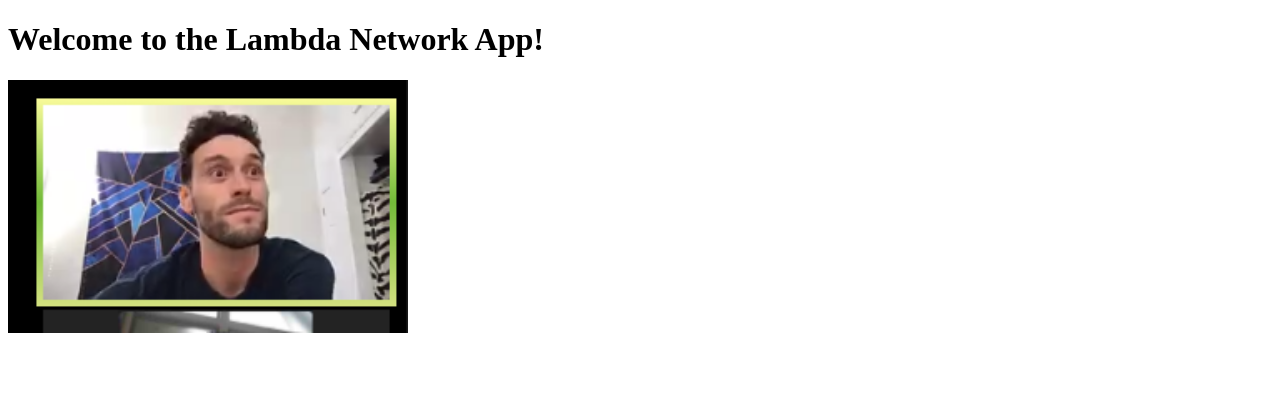
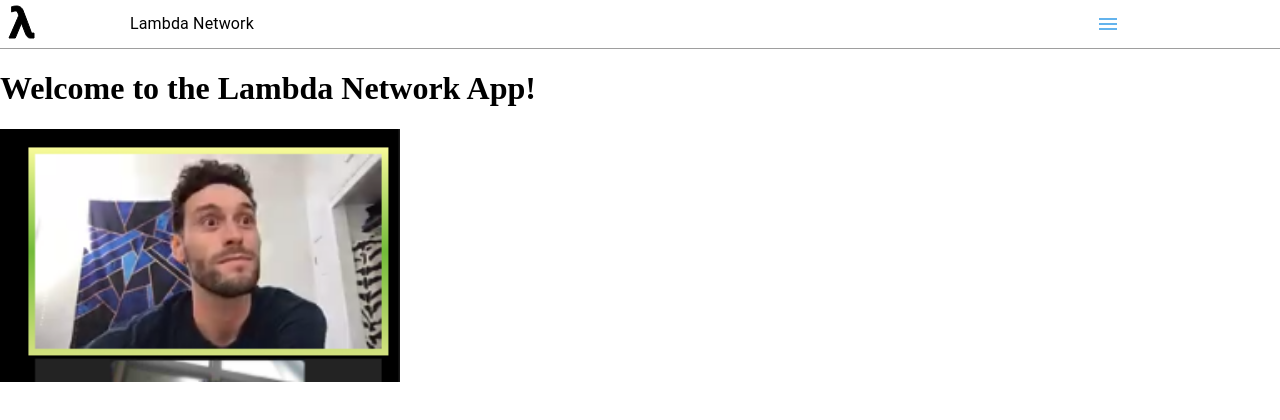
Before and after one commit to Khush1694/lambda-network-app, a React (Create React App) app: page / in a window 1280 px wide. Shown: the top 420 px of the page. Built offline with nearby package versions, Linux system fonts and the light colour scheme.

Commit message:
header up

```diff
--- a/src/App.js
+++ b/src/App.js
@@ -6,21 +6,24 @@ import PostsPage from './components/PostsPage';
 import SubmitPostPage from './components/SubmitPostPage';
 import PostPage from './components/PostPage';
 import { ThemeProvider } from '@material-ui/core/styles';
+import { makeStyles } from '@material-ui/core/styles';
 
 // local imports
 import theme from './components/ui/Theme';
+import Header from './components/ui/Header';
 function App() {
   return (
     <ThemeProvider theme={theme}>
-      <div className="App">
+      <div className='App'>
+        <Header />
         <Switch>
-          <Route exact path="/" component={Home}></Route>
+          <Route exact path='/' component={Home}></Route>
           {/* Will eventually need this to be /profile/:id */}
           {/* <Route path="/profile" component={Profile}></Route> */}
-          <Route exacxt path="/profile/edit" component={EditProfile}></Route>
-          <Route path="/post/:id" component={PostPage}></Route>
-          <Route path="/posts" component={PostsPage}></Route>
-          <Route path="/submit" component={SubmitPostPage}></Route>
+          <Route exact path='/profile/edit' component={EditProfile}></Route>
+          <Route path='/post/:id' component={PostPage}></Route>
+          <Route path='/posts' component={PostsPage}></Route>
+          <Route path='/submit' component={SubmitPostPage}></Route>
         </Switch>
       </div>
     </ThemeProvider>
--- /dev/null
+++ b/src/components/ui/Header.js
@@ -0,0 +1,44 @@
+import React from 'react';
+import Grid from '@material-ui/core/Grid';
+import Typography from '@material-ui/core/Typography';
+import IconButton from '@material-ui/core/IconButton';
+import MenuIcon from '@material-ui/icons/Menu';
+import { makeStyles } from '@material-ui/core/styles';
+import { spacing } from '@material-ui/system';
+
+// local imports
+import logo from '../../assets/images/Lambda.svg';
+import { Icon } from '@material-ui/core';
+
+const useStyles = makeStyles(theme => ({
+  headerContainer: {
+    borderBottom: `1px solid ${theme.palette.common.textGray} `,
+    paddingLeft: theme.spacing(1),
+  },
+  title: {
+    marginLeft: '1em',
+  },
+}));
+
+export default function Header() {
+  const classes = useStyles();
+  return (
+    <Grid
+      container
+      direction='row'
+      alignItems='center'
+      className={classes.headerContainer}>
+      <Grid item className={[classes.logo, classes.item]} xs={1}>
+        <img src={logo} alt='logo' />
+      </Grid>
+      <Grid item className={[classes.title, classes.item]} xs={9}>
+        <Typography variant='body1'>Lambda Network</Typography>
+      </Grid>
+      <Grid item className={[classes.menu, classes.item]} xs={1}>
+        <IconButton>
+          <MenuIcon color='primary' />
+        </IconButton>
+      </Grid>
+    </Grid>
+  );
+}
--- /dev/null
+++ b/src/index.css
@@ -0,0 +1,5 @@
+html,
+body {
+  margin: 0;
+  padding: 0;
+}
--- a/src/index.js
+++ b/src/index.js
@@ -1,6 +1,7 @@
 import React from 'react';
 import ReactDOM from 'react-dom';
 import App from './App';
+import './index.css';
 import { BrowserRouter as Router } from 'react-router-dom';
 import * as serviceWorker from './serviceWorker';
 
```
Also changed, not shown: src/assets/images/Lambda.svg (added).
